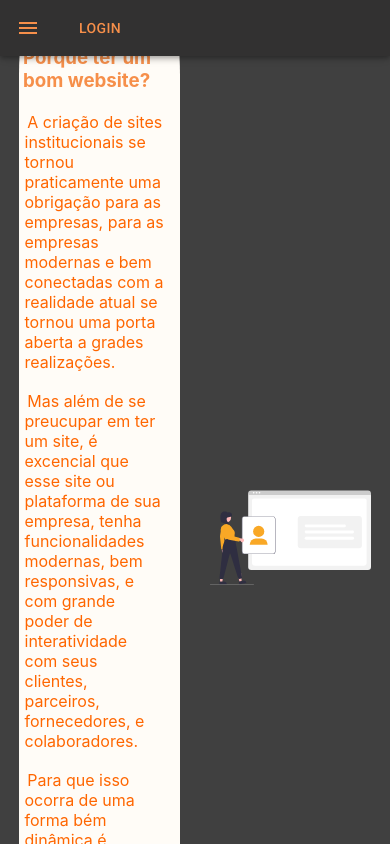
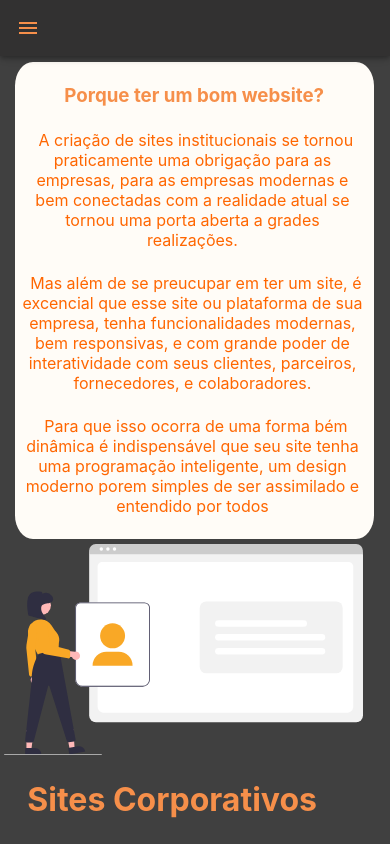
Before and after one commit to gilvanmuniz/tinellus, a Next.js app: page /sites in a window 390 px wide. Shown: the top 844 px of the page. Built offline with nearby package versions, Linux system fonts and the light colour scheme.

Commit message:
ajustes iniciais na responsividade2

```diff
--- a/components/navegation.jsx
+++ b/components/navegation.jsx
@@ -134,7 +134,7 @@ const Menu = () => {
           {/* <Typography variant="h6" className={classes.title}>
             News
           </Typography> */}
-          <Button color="secondary">Login</Button>
+          {/* <Button color="secondary">Login</Button> */}
         </Toolbar>
       </AppBar>
       <div>
--- a/pages/_document.tsx
+++ b/pages/_document.tsx
@@ -24,6 +24,8 @@ class MyDocument extends Document {
         <Html>
           <Head>
             <meta charSet="utf-8" />
+            <title>Create Next App</title>
+             <link rel="icon" href="/icons/favicon.ico" />
             {/* <meta
             name="viewport"
             content="minimum-scale=1, initial-scale=1, width=device-width, shrink-to-fit=no"
--- a/pages/edicao.tsx
+++ b/pages/edicao.tsx
@@ -3,7 +3,7 @@ const edicao = () => {
   return (
     <>
       <div className={geralstyle.geral}>
-        <img src="/images/videos.svg" alt="Edição de Vídeos" />
+        <img id="video" src="/images/videos.svg" alt="Edição de Vídeos" />
         <div className={geralstyle.text}>
           <h3>Vídeos! Um impulso forte às vendas!</h3>
           <h3>Tenha edição PROFISSIONAL para seus vídeos.</h3>
--- a/pages/index.tsx
+++ b/pages/index.tsx
@@ -5,10 +5,6 @@ const styles = require ('../styles/Home.module.scss')
 export default function Home() {
   return (
     <div className={styles.container}>
-      <Head>
-        <title>Create Next App</title>
-        <link rel="icon" href="/icons/favicon.ico" />
-      </Head>
       <Menu />
       <main className={styles.main}>
         <img src="/images/ideias2.jpg" alt="Serviços digitais"/>
--- a/pages/marketing.tsx
+++ b/pages/marketing.tsx
@@ -9,7 +9,7 @@ const marketing = () => {
             <h4>Revolução de Marketing!!</h4>
           </p>
         </div>
-        <img src="/images/siteWoman.jpg" alt="Sites e Apps" />
+        <img className={geralstyle.siteWoman } src="/images/siteWoman.jpg" alt="Sites e Apps" />
       </div>
       <div className={geralstyle.complemento}>
         <h1>Marketing Digital</h1>
--- a/styles/sites.module.scss
+++ b/styles/sites.module.scss
@@ -25,3 +25,35 @@
         margin-left: 7%;
     }
 }
+@media screen and (max-width: 500px) {
+  .geral {
+    margin-top: 8%;
+    display: flex;
+    flex-direction: column;
+    justify-content: space-around;
+    padding: 1%;
+    text-align: center;
+    img {
+      width: 94%;
+      margin-top: 1.4%;
+    }
+    .siteWoman{
+      margin-top: 7%;
+      margin-left: 2.8%;
+    }
+    .text {
+        margin-top: 7%;
+        background-color: rgb(255, 252, 247);
+        padding: 1%;
+        border-radius: 5%;
+        max-width: 94%;
+        margin-left: 2.8%;
+      p {
+        padding: 1%;
+        max-width: 99%;
+        text-indent: 2%;
+        color: #ff6600;
+      }
+    }
+  }
+}
```
Also changed, not shown: styles/Home.module.scss (+23 -20 lines).
